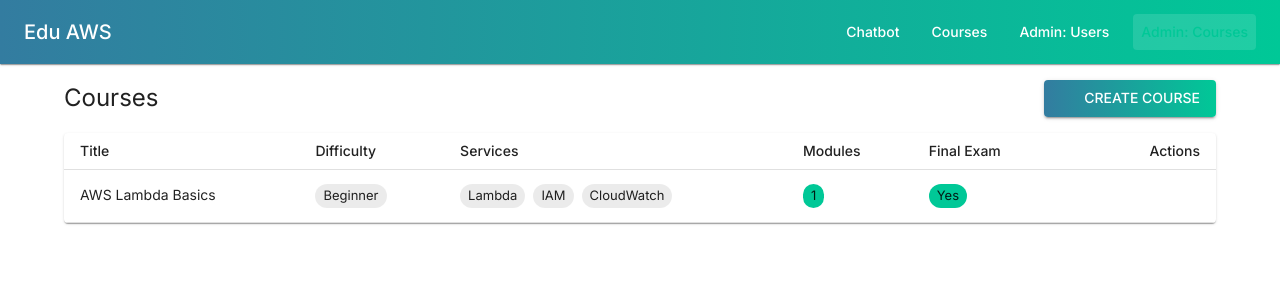
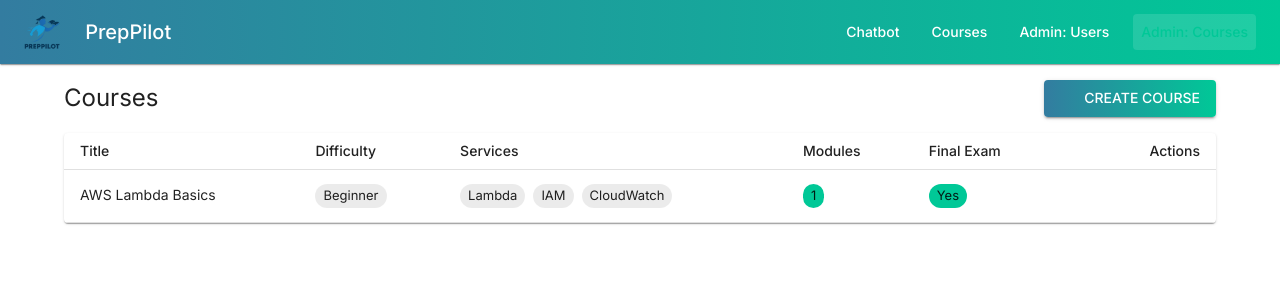
Before and after one commit to zeroandone-interns/prep-pilot-frontend, a React (Vite) app: page /admin/courses in a window 1280 px wide. Shown: the top 300 px of the page. Built offline with nearby package versions, Linux system fonts and the light colour scheme; some icons are missing.

Commit message:
added logo

```diff
--- a/src/layouts/MainLayout.tsx
+++ b/src/layouts/MainLayout.tsx
@@ -15,7 +15,23 @@ export default function MainLayout() {
     <Box sx={{ minHeight: '100vh', display: 'flex', flexDirection: 'column' }}>
       <AppBar position="sticky" color="primary" elevation={1}>
         <Toolbar sx={{ gap: 2 }}>
-          <Typography variant="h6" sx={{ flexGrow: 1 }}>Edu AWS</Typography>
+          {/* Logo */}
+          <Box
+            component="img"
+            src="/Prep-pilot-logo.png"
+            alt="PrepPilot Logo"
+            sx={{
+              height: 36,
+              width: 'auto',
+              mr: 1,
+              display: 'block',
+            }}
+          />
+          {/* Title */}
+          <Typography variant="h6" sx={{ flexGrow: 1 }}>
+            PrepPilot
+          </Typography>
+          {/* Navigation */}
           {links.map((l) => (
             <Button
               key={l.to}
```
Also changed, not shown: public/Prep-pilot-logo.png (added).
